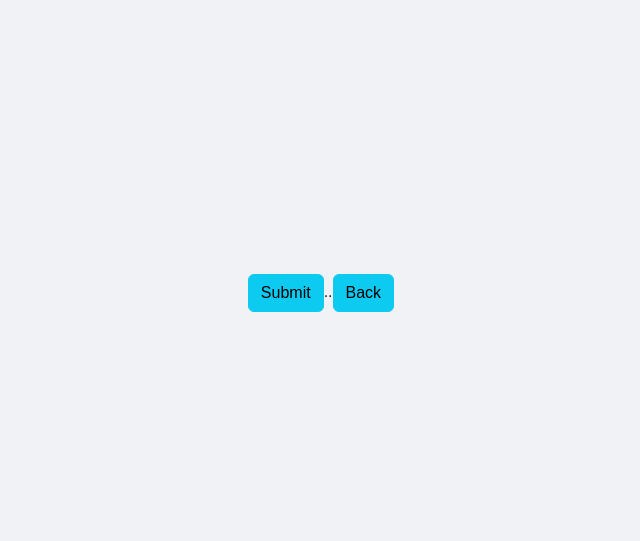
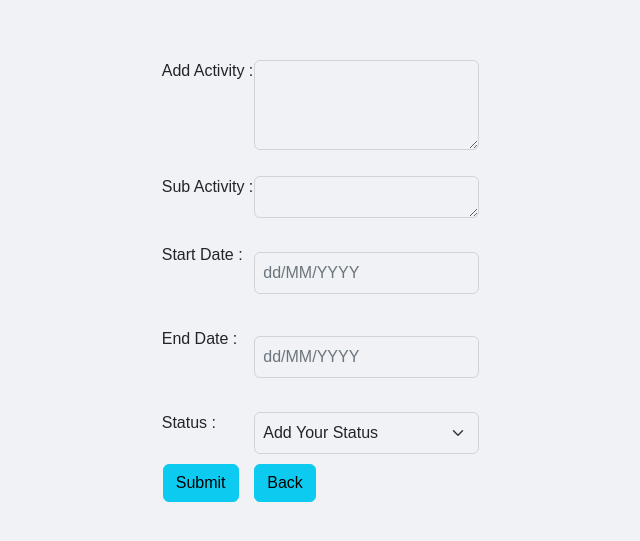
Before and after one commit to lucifer7875/add-activity-form, a React (Create React App) app in the folder signin signup frontend/: page /addactivity in a window 1280 px wide. Shown: the part 107-648 px from the top of the page, without its empty margins (319-959 px from the left). Built offline with nearby package versions, Linux system fonts and the light colour scheme.

Commit message:
redirecting bug

```diff
--- a/signin signup frontend/src/App.js
+++ b/signin signup frontend/src/App.js
@@ -25,16 +25,16 @@ function App() {
               user && user._id ? <Dashboard setLoginUser={setLoginUser} /> : <Login setLoginUser={setLoginUser} />
             }
           </Route>
-          <Route path="/dashboard">
+          <Route exact path="/dashboard">
             <Dashboard />
           </Route>
-          <Route path="/login">
+          <Route exact path="/login">
             <Login />
           </Route>
-          <Route path="/register">
+          <Route exact path="/register">
             <Register />
           </Route>
-          <Route path="/addactivity">
+          <Route exact path="/addactivity">
             <AddActivity />
           </Route>
         </Switch>
--- a/signin signup frontend/src/components/AddActivity/addactivity.js
+++ b/signin signup frontend/src/components/AddActivity/addactivity.js
@@ -1,12 +1,13 @@
 import React, { useState } from "react";
 import 'bootstrap/dist/css/bootstrap.min.css';
-import Container from 'react-bootstrap/Container';
-
-import { History } from "history";
+import axios from "axios";
+import { useHistory } from "react-router-dom"
 
 
 
 const AddActivity = () => {
+
+    const history = useHistory()
 
     const [addactivity, setUser] = useState({
         addActivity: "",
@@ -24,30 +25,106 @@ const AddActivity = () => {
         })
     }
 
+    const addActivity = () => {
+        addactivity.user_id = JSON.parse(
+            localStorage.getItem("user_values")
+        )._id
+        axios
+            .post("http://localhost:9002/addactivity", addactivity)
+            .then((res) => {
+
+                history.push("/showactivity")
+            })
+    }
+
     return (
 
-        <div>
+        <div className="addActivity">
+            {console.log("addactivity", addactivity)}
 
+            <table class="table">
+                <tr >
+                    Add Activity :
+                    <td>
+                        <textarea
+                            className="form-control"
+                            type="text"
+                            name="addActivity"
+                            id="addActivity"
+                            onChange={handleChange}
+                            rows="3"
+                        >
+                        </textarea>
+                    </td>
+                </tr><br />
+                <tr >
+                    Sub Activity :
+                    <td>
+                        <textarea
+                            className="form-control"
+                            type="text"
+                            name="subActivity"
+                            id="subActivity"
+                            onChange={handleChange}
+                            rows="1"
+                        >
+                        </textarea>
+                    </td>
+                </tr><br />
+                <tr >
+                    Start Date :
+                    <td>
+                        <input className="form-control"
+                            name="startDate"
+                            type="text"
+                            maxlength="10"
+                            id="startDate"
+                            placeholder="dd/MM/YYYY"
+                            onChange={handleChange}
+                            onclick="scwShow(this,startDate);"
+                        >
+                        </input>
+                    </td>
+                </tr><br />
+                <tr>
+                    End Date :
+                    <td>
+                        <input className="form-control"
+                            name="endDate"
+                            type="text"
+                            maxlength="10"
+                            id="endDate"
+                            placeholder="dd/MM/YYYY"
+                            onChange={handleChange}
+                            onclick="scwShow(this,endDate);"
+                        >
+                        </input>
+                    </td>
+                </tr><br />
+                <tr>
+                    Status :
+                    <td>
+                        <select className="form-select"
+                            name="Status"
+                            aria-label="Default select example"
+                            value={addactivity.Status}
+                            onChange={handleChange}>
+                            <option value="1">Add Your Status</option>
+                            <option value="1">Done</option>
+                            <option value="2">Pending</option>
+                        </select>
+                    </td>
+                </tr>
 
+                <td>
+                    <button className="btn btn-info" onClick={addActivity}>Submit</button>
+                </td>
+                <td>
+                    <button className="btn btn-info" onClick={() => history.push("/dashboard")}>Back</button>
+                </td>
+            </table>
 
-            {/* <select class="form-select" name="Work Status" aria-label="Default select example">
-
-                <option value="1">Done</option>
-                <option value="2">Pending</option>
-            </select> */}
-
-            <Container>
-                <button class="btn btn-info">Submit</button>..
-                <button class="btn btn-info">Back</button>
-            </Container>
         </div>
-
-
-
-
-
-
-
 
     )
 
--- a/signin signup frontend/src/components/login/login.js
+++ b/signin signup frontend/src/components/login/login.js
@@ -24,8 +24,8 @@ const Login = ({ setLoginUser }) => {
         axios.post("http://localhost:9002/login", user)
             .then(res => {
                 alert(res.data.message)
-
-                // setLoginUser(res.data.user)
+                localStorage.setItem("user_values", JSON.stringify(res.data.user))
+                setLoginUser(res.data.user)
                 history.push("/dashboard")
             })
 
--- a/signin signup frontend/src/components/register/register.js
+++ b/signin signup frontend/src/components/register/register.js
@@ -44,13 +44,12 @@ const Register = () => {
         < div className="Register" >
             {console.log("User", user)}
             <h1>Register </h1>
-            <Form class="row g-3">
+            <Form className="row g-3">
 
                 <input
                     type="text"
                     name="userName"
                     placeholder="User Name"
-                    for="validationDefauluserName"
                     id="validationDefaultuserName"
                     value={user.userName}
                     onChange={handlechange}
@@ -63,7 +62,6 @@ const Register = () => {
                     type="text"
                     name="firstName"
                     placeholder="First Name"
-                    for="validationDefaulfirstName"
                     id="validationDefaultfirstName"
                     value={user.firstName}
                     onChange={handlechange}
@@ -75,7 +73,7 @@ const Register = () => {
                     type="text"
                     name="lastName"
                     placeholder="Last Name"
-                    for="validationDefaullastName"
+
                     id="validationDefaultlastName"
                     value={user.lastName}
                     onChange={handlechange}
@@ -87,7 +85,6 @@ const Register = () => {
                     type="number"
                     name="mobileNumber"
                     placeholder="Mobile Number"
-                    for="validationDefaulmobileNumber"
                     id="validationDefaultmobileNumber"
                     value={user.mobileNumber}
                     onChange={handlechange}
@@ -99,7 +96,7 @@ const Register = () => {
                     type="email"
                     name="email"
                     placeholder="Enter Email"
-                    for="validationDefaulemail"
+
                     id="validationDefaultemail"
                     value={user.email}
                     onChange={handlechange}
@@ -111,7 +108,7 @@ const Register = () => {
                     type="password"
                     name="password"
                     placeholder="Enter password"
-                    for="validationDefaulpassword"
+
                     id="validationDefaultpassword"
                     value={user.password}
                     onChange={handlechange}
@@ -123,7 +120,7 @@ const Register = () => {
                     type="password"
                     name="confirmPassword"
                     placeholder="Enter Confirm Password"
-                    for="validationDefaulconfirmPassword"
+
                     id="validationDefaultconfirmPassword"
                     value={user.confirmPassword}
                     onChange={handlechange}
```
Also changed, not shown: 1 other file (tests, documents, lock files or other folders).
